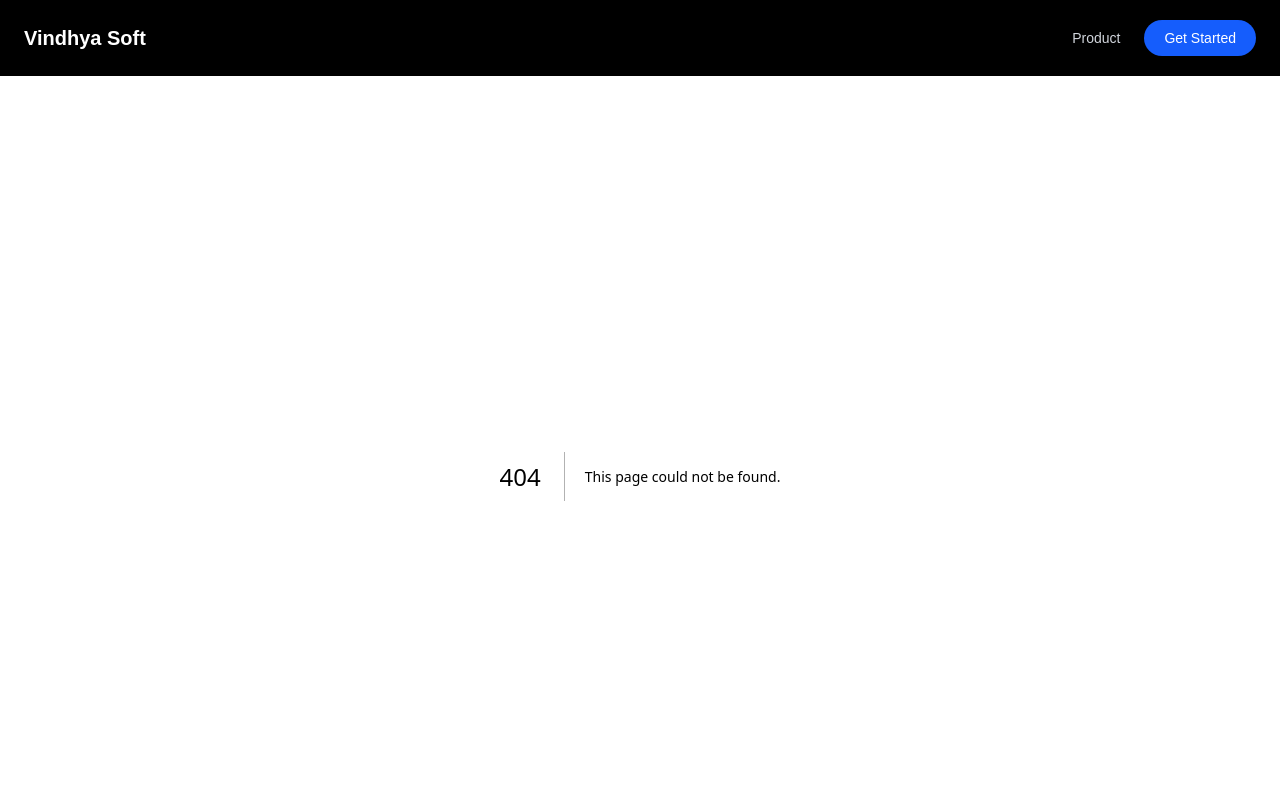
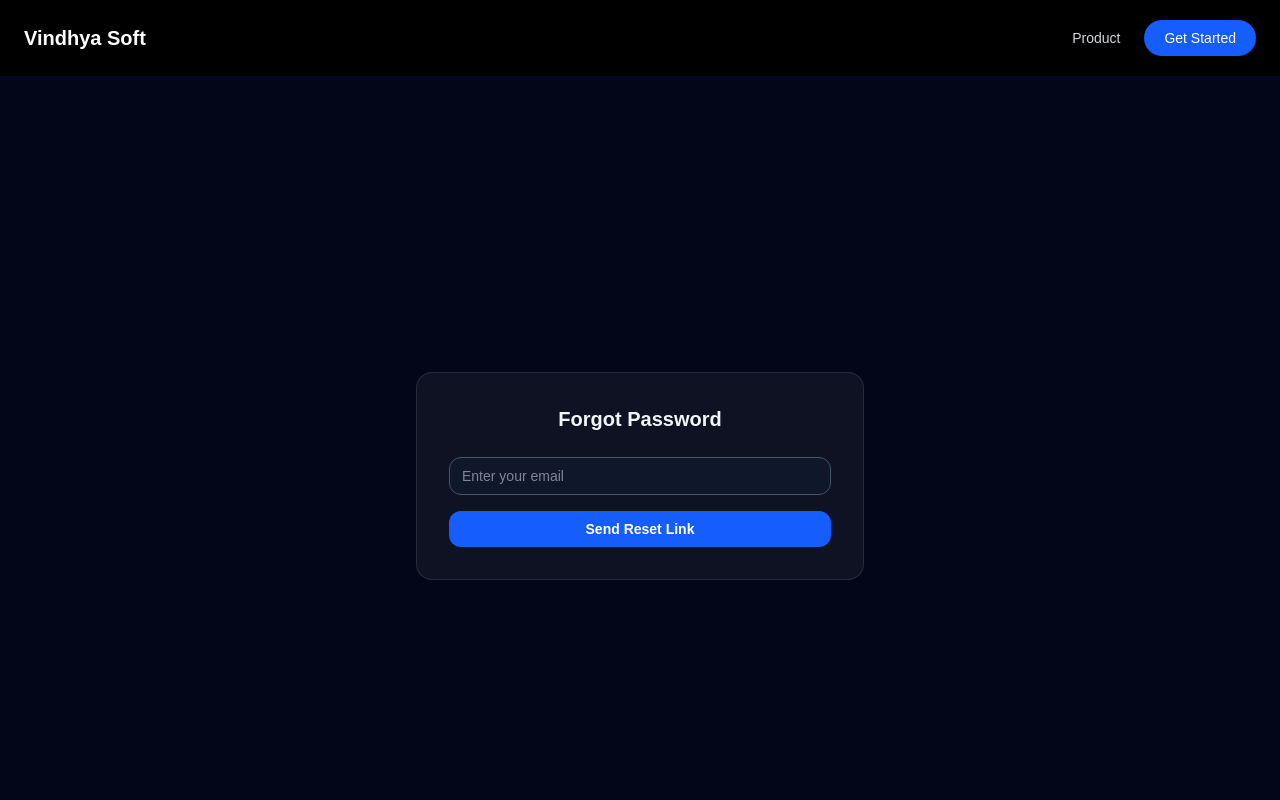
Before and after one commit to ankitg94/vindhyasoft-frontend, a Next.js app: page /forgot-password in a window 1280 px wide. Before the commit this address had no page. Shown: the top 800 px of the page. Built offline with nearby package versions, Linux system fonts and the light colour scheme; no server answers.

Commit message:
forget ans reset password feature add here

```diff
--- /dev/null
+++ b/app/forgot-password/page.tsx
@@ -0,0 +1,65 @@
+"use client";
+import { useState } from "react";
+import api from "@/lib/api";
+
+export default function ForgotPasswordPage() {
+  const [email, setEmail] = useState("");
+  const [loading, setLoading] = useState(false);
+  const [message, setMessage] = useState("");
+  const [error, setError] = useState("");
+
+  const handleSubmit = async (e: React.FormEvent) => {
+    e.preventDefault();
+    setError("");
+    setMessage("");
+    setLoading(true);
+
+    try {
+      await api.post("/auth/forgot-password", { email });
+
+      setMessage(
+        "If that email exists, we have sent password reset instructions."
+      );
+    } catch (err: any) {
+      setError(err.response?.data?.error || "Something went wrong");
+    } finally {
+      setLoading(false);
+    }
+  };
+
+  return (
+    <main className="min-h-screen flex items-center justify-center bg-slate-950 px-4">
+      <div className="w-full max-w-md rounded-2xl bg-white/5 border border-white/10 p-8 space-y-6">
+        <h1 className="text-xl font-semibold text-slate-100 text-center">
+          Forgot Password
+        </h1>
+
+        {message && (
+          <p className="text-green-400 text-sm text-center">{message}</p>
+        )}
+        {error && (
+          <p className="text-red-400 text-sm text-center">{error}</p>
+        )}
+
+        <form onSubmit={handleSubmit} className="space-y-4">
+          <input
+            type="email"
+            required
+            value={email}
+            onChange={(e) => setEmail(e.target.value)}
+            placeholder="Enter your email"
+            className="w-full rounded-xl border border-slate-600 bg-slate-900 px-3 py-2 text-sm text-slate-100"
+          />
+
+          <button
+            type="submit"
+            disabled={loading}
+            className="w-full rounded-xl bg-blue-600 py-2 text-sm font-semibold text-white disabled:opacity-60"
+          >
+            {loading ? "Sending..." : "Send Reset Link"}
+          </button>
+        </form>
+      </div>
+    </main>
+  );
+}
--- a/app/login/page.tsx
+++ b/app/login/page.tsx
@@ -1,5 +1,4 @@
 "use client";
-
 import { useState } from "react";
 import { useRouter } from "next/navigation";
 import api from "@/lib/api";
@@ -88,12 +87,13 @@ export default function LoginPage() {
                 <label className="block text-sm font-medium text-slate-200">
                   Password
                 </label>
-                <button
-                  type="button"
-                  className="text-[11px] text-blue-300 hover:text-blue-200 underline underline-offset-2"
-                >
-                  Forgot password?
-                </button>
+              <Link
+  href="/forgot-password"
+  className="text-[11px] text-blue-300 hover:text-blue-200 underline underline-offset-2"
+>
+  Forgot password?
+</Link>
+
               </div>
               <input
                 type="password"
--- /dev/null
+++ b/app/reset-password/page.tsx
@@ -0,0 +1,97 @@
+"use client";
+import { useSearchParams, useRouter } from "next/navigation";
+import { useState, useEffect } from "react";
+import api from "@/lib/api";
+
+export default function ResetPasswordPage() {
+  const router = useRouter();
+  const searchParams = useSearchParams();
+  const token = searchParams.get("token");
+
+  const [password, setPassword] = useState("");
+  const [confirmPassword, setConfirmPassword] = useState("");
+  const [loading, setLoading] = useState(false);
+  const [error, setError] = useState("");
+
+  useEffect(() => {
+    // Remove token from URL for security
+    if (token) {
+      window.history.replaceState({}, "", "/reset-password");
+    }
+  }, [token]);
+
+  const handleSubmit = async (e: React.FormEvent) => {
+    e.preventDefault();
+    setError("");
+
+    if (password !== confirmPassword) {
+      return setError("Passwords do not match");
+    }
+
+    try {
+      setLoading(true);
+
+      await api.post("/auth/reset-password", {
+        token,
+        password,
+        confirmPassword,
+      });
+
+      router.push("/login");
+    } catch (err: any) {
+      setError(err.response?.data?.error || "Reset failed");
+    } finally {
+      setLoading(false);
+    }
+  };
+
+  if (!token) {
+    return (
+      <p className="text-center text-red-400 mt-20">
+        Invalid or missing reset token
+      </p>
+    );
+  }
+
+  return (
+    <main className="min-h-screen flex items-center justify-center bg-slate-950 px-4">
+      <div className="w-full max-w-md rounded-2xl bg-white/5 border border-white/10 p-8 space-y-6">
+        <h1 className="text-xl font-semibold text-slate-100 text-center">
+          Reset Password
+        </h1>
+
+        {error && (
+          <p className="text-red-400 text-sm text-center">{error}</p>
+        )}
+
+        <form onSubmit={handleSubmit} className="space-y-4">
+          <input
+            type="password"
+            required
+            placeholder="New password"
+            value={password}
+            onChange={(e) => setPassword(e.target.value)}
+            className="w-full rounded-xl border border-slate-600 bg-slate-900 px-3 py-2 text-sm text-slate-100"
+          />
+
+          <input
+            type="password"
+            required
+            placeholder="Confirm password"
+            value={confirmPassword}
+            onChange={(e) => setConfirmPassword(e.target.value)}
+            className="w-full rounded-xl border border-slate-600 bg-slate-900 px-3 py-2 text-sm text-slate-100"
+          />
+
+          <button
+            type="submit"
+            disabled={loading}
+            className="w-full rounded-xl bg-blue-600 py-2 text-sm font-semibold text-white disabled:opacity-60"
+          >
+            {loading ? "Resetting..." : "Reset Password"}
+          </button>
+        </form>
+      </div>
+    </main>
+  );
+}
```
